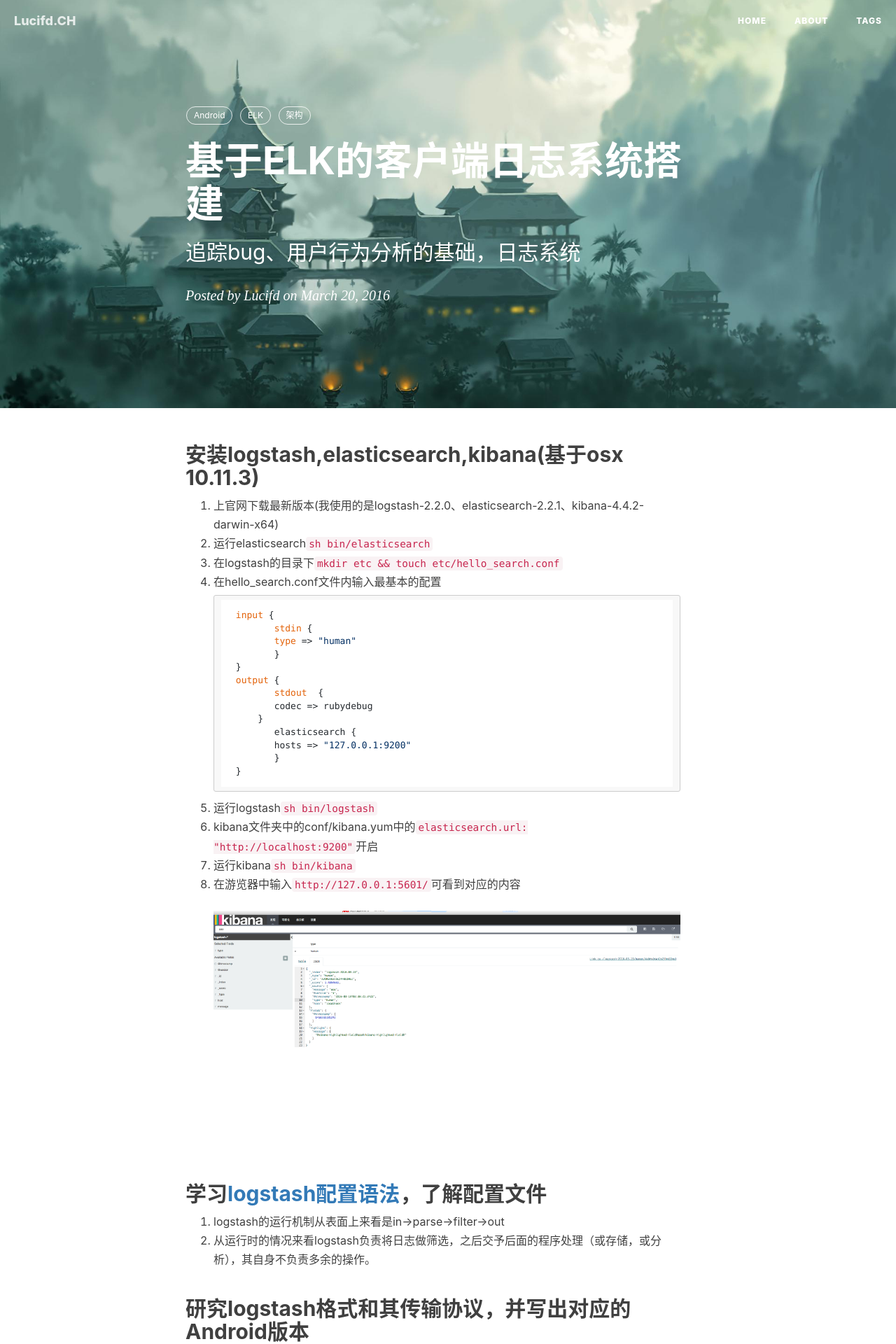
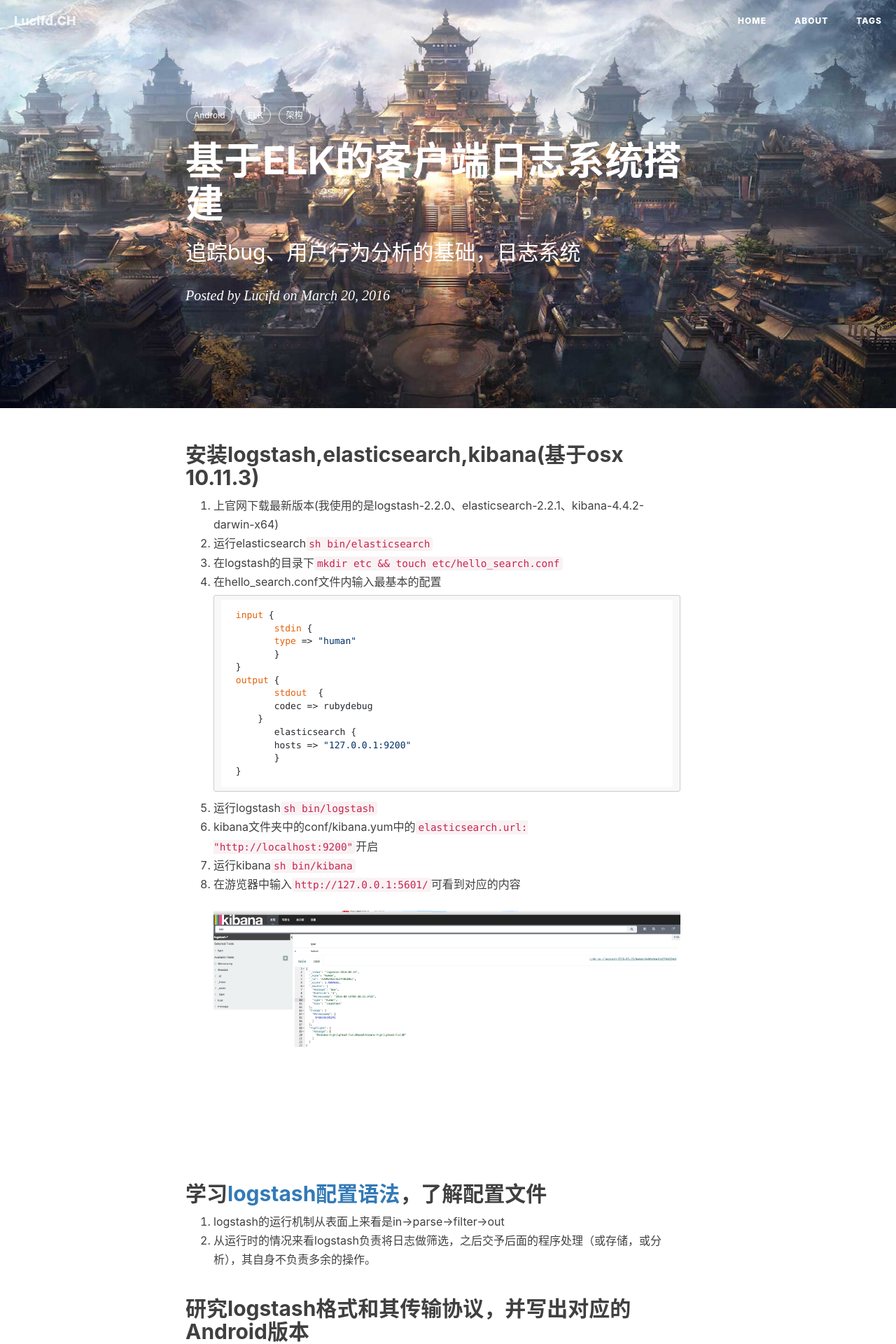
Before and after one commit to dashen19930328/lucifdch.github.io, a Jekyll site: the page built from _posts/2016-03-20-log-system.md, in a window 1280 px wide. Shown: the top 1920 px of the page at 70% size. Built offline with Jekyll 4.4.1, drawn with Linux system fonts in a browser that asks for light colours; nearby versions of some CDN libraries; comment, search, counter and statistics services are not loaded.

Commit message:
换张图

```diff
--- a/_posts/2016-03-20-log-system.md
+++ b/_posts/2016-03-20-log-system.md
@@ -4,7 +4,7 @@
 subtitle:   "追踪bug、用户行为分析的基础，日志系统"
 date:       2016-03-20
 author:     "Lucifd"
-header-img: "img/header-post/2016-03-20-01.jpg"
+header-img: "img/header-post/2016-03-22-01.jpg"
 tags:
     - Android
     - ELK
```
Also changed, not shown: _posts/2016-03-22-解决国内坑爹国策搭建个人网站方案.md (+1 -1 lines), img/header-post/2016-03-22-01.jpg (added), img/header-post/2016-03-22-02.jpg (added).
